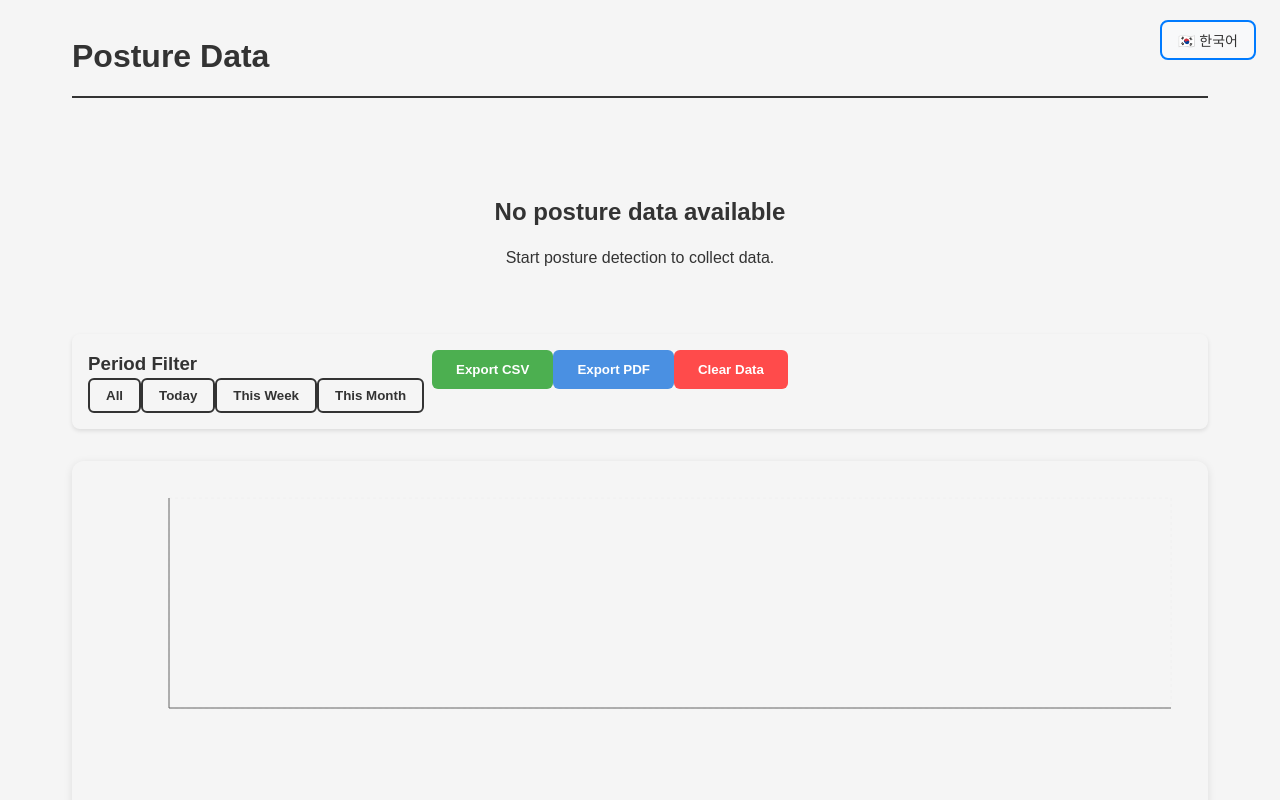
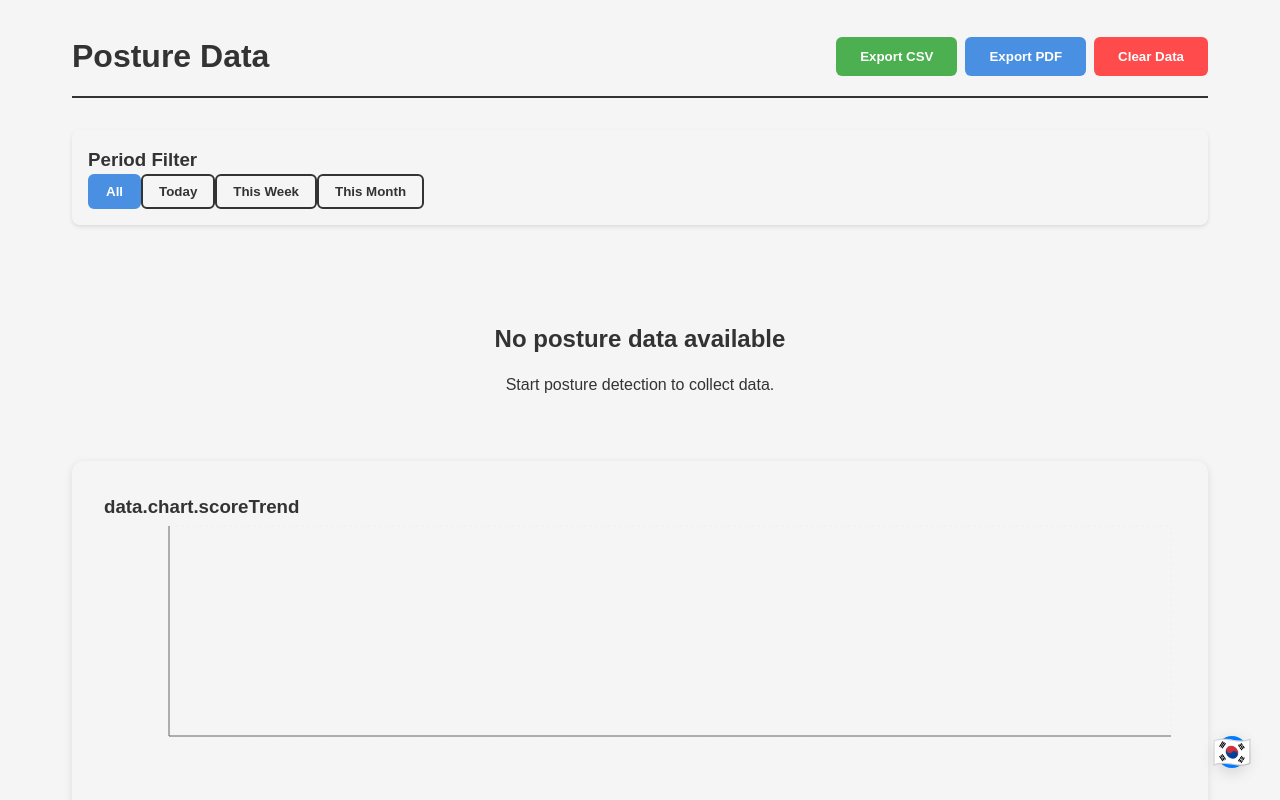
Before and after one commit to croppedeyebrow/posture-check-app, a React (Vite) app: page /data in a window 1280 px wide. Shown: the top 800 px of the page. Built offline with nearby package versions, Linux system fonts and the light colour scheme.

Commit message:
fetch : UI Update : language transfer & chart ui update & calender update

```diff
--- a/src/components/common/LanguageSelector.jsx
+++ b/src/components/common/LanguageSelector.jsx
@@ -2,39 +2,66 @@ import React, { useState } from "react";
 import { useTranslation } from "react-i18next";
 import styled from "styled-components";
 
-const LanguageContainer = styled.div`
+const FloatingButton = styled.button`
   position: fixed;
-  top: 20px;
-  right: 20px;
-  z-index: 1000;
+  right: 32px;
+  bottom: 32px;
+  width: 32px;
+  height: 32px;
+  border-radius: 50%;
+  background: #007bff;
+  color: white;
+  font-size: 0.2rem;
+  box-shadow: 0 4px 16px rgba(0, 0, 0, 0.15);
+  border: none;
+  cursor: pointer;
+  z-index: 2000;
+  display: flex;
+  align-items: center;
+  justify-content: center;
+  transition: background 0.2s;
+  line-height: 1;
+  &:hover {
+    background: #0056b3;
+  }
+`;
+
+const CenteredSpan = styled.span`
+  display: inline-block;
+  line-height: 1;
+  font-size: 2rem;
+`;
+
+const LanguagePopup = styled.div`
+  position: absolute;
+  bottom: 70px;
+  right: 0;
+  background: white;
+  border: 1px solid #ddd;
+  border-radius: 12px;
+  box-shadow: 0 4px 12px rgba(0, 0, 0, 0.15);
+  min-width: 120px;
+  padding: 8px 0;
+  z-index: 2100;
 `;
 
 const LanguageButton = styled.button`
   background: ${(props) => (props.isActive ? "#007bff" : "#f8f9fa")};
   color: ${(props) => (props.isActive ? "white" : "#333")};
-  border: 2px solid #007bff;
-  border-radius: 8px;
-  padding: 8px 16px;
-  margin: 0 4px;
+  border: none;
+  width: 100%;
+  padding: 12px 16px;
+  margin-bottom: 16px;
+  font-size: 1rem;
   cursor: pointer;
-  font-size: 14px;
-  font-weight: 500;
-  transition: all 0.3s ease;
-
+  transition: background 0.2s;
+  display: flex;
+  justify-content: center;
+  align-items: center;
+  text-align: center;
+  border-bottom: ${(props) => (props.isLast ? "none" : "1px solid #eee")};
   &:hover {
-    background: ${(props) => (props.isActive ? "#0056b3" : "#e9ecef")};
-    transform: translateY(-2px);
-    box-shadow: 0 4px 8px rgba(0, 123, 255, 0.2);
-  }
-
-  &:active {
-    transform: translateY(0);
-  }
-
-  @media (max-width: 768px) {
-    padding: 6px 12px;
-    font-size: 12px;
-    margin: 0 2px;
+    background: #e9ecef;
   }
 `;
 
@@ -57,48 +84,28 @@ const LanguageSelector = () => {
   };
 
   return (
-    <LanguageContainer>
-      <LanguageButton onClick={() => setIsOpen(!isOpen)} isActive={isOpen}>
-        {currentLanguage.flag} {currentLanguage.name}
-      </LanguageButton>
-
+    <div style={{ position: "fixed", right: 32, bottom: 32, zIndex: 2000 }}>
+      <FloatingButton
+        onClick={() => setIsOpen((v) => !v)}
+        aria-label={t("common.language") + " 선택"}
+      >
+        <CenteredSpan>{currentLanguage.flag}</CenteredSpan>
+      </FloatingButton>
       {isOpen && (
-        <div
-          style={{
-            position: "absolute",
-            top: "100%",
-            right: 0,
-            background: "white",
-            border: "1px solid #ddd",
-            borderRadius: "8px",
-            boxShadow: "0 4px 12px rgba(0,0,0,0.15)",
-            marginTop: "8px",
-            minWidth: "120px",
-          }}
-        >
-          {languages.map((language) => (
+        <LanguagePopup>
+          {languages.map((language, idx) => (
             <LanguageButton
               key={language.code}
               onClick={() => handleLanguageChange(language.code)}
               isActive={i18n.language === language.code}
-              style={{
-                display: "block",
-                width: "100%",
-                margin: "0",
-                borderRadius: "0",
-                border: "none",
-                borderBottom:
-                  language.code !== "ja" ? "1px solid #eee" : "none",
-                textAlign: "left",
-                padding: "12px 16px",
-              }}
+              isLast={idx === languages.length - 1}
             >
               {language.flag} {language.name}
             </LanguageButton>
           ))}
-        </div>
+        </LanguagePopup>
       )}
-    </LanguageContainer>
+    </div>
   );
 };
 
--- a/src/components/history/PostureHistoryTable.jsx
+++ b/src/components/history/PostureHistoryTable.jsx
@@ -133,7 +133,7 @@ const PostureHistoryTable = ({
                       <PaginationEllipsis>...</PaginationEllipsis>
                       <PaginationButton
                         onClick={() => onPageChange(page)}
-                        isActive={currentPage === page}
+                        $isActive={currentPage === page}
                       >
                         {page}
                       </PaginationButton>
@@ -144,7 +144,7 @@ const PostureHistoryTable = ({
                   <PaginationButton
                     key={page}
                     onClick={() => onPageChange(page)}
-                    isActive={currentPage === page}
+                    $isActive={currentPage === page}
                   >
                     {page}
                   </PaginationButton>
--- a/src/pages/PostureData.jsx
+++ b/src/pages/PostureData.jsx
@@ -37,8 +37,8 @@ const PostureData = () => {
   const { t } = useTranslation();
   const [isHistoryExpanded, setIsHistoryExpanded] = useState(true);
   // 날짜 필터 상태
-  const [startDate] = useState(null);
-  const [endDate] = useState(null);
+  const [startDate, setStartDate] = useState(null);
+  const [endDate, setEndDate] = useState(null);
 
   // 커스텀 훅들 사용
   const { filteredHistory, stats, timeFilter, applyTimeFilter, clearData } =
@@ -421,50 +421,95 @@ const PostureData = () => {
     <DataContainer>
       <Header>
         <h1>{t("data.title")}</h1>
+        <div style={{ display: "flex", gap: "0.5rem" }}>
+          <ExportButton onClick={exportData}>
+            {t("data.export.csv")}
+          </ExportButton>
+          <ExcelExportButton onClick={exportPDF}>
+            {t("data.export.pdf")}
+          </ExcelExportButton>
+          <ClearButton onClick={clearData}>{t("data.clear")}</ClearButton>
+        </div>
       </Header>
+
+      {/* 기간 필터만 남긴 컨테이너 */}
+      <FilterContainer>
+        <div>
+          <h3>{t("data.filter.title")}</h3>
+          <div>
+            <FilterButton
+              onClick={() => handleTimeFilter("all")}
+              $isActive={timeFilter === "all"}
+            >
+              {t("data.filter.all")}
+            </FilterButton>
+            <FilterButton
+              onClick={() => handleTimeFilter("today")}
+              $isActive={timeFilter === "today"}
+            >
+              {t("data.filter.today")}
+            </FilterButton>
+            <FilterButton
+              onClick={() => handleTimeFilter("thisWeek")}
+              $isActive={timeFilter === "thisWeek"}
+            >
+              {t("data.filter.thisWeek")}
+            </FilterButton>
+            <FilterButton
+              onClick={() => handleTimeFilter("thisMonth")}
+              $isActive={timeFilter === "thisMonth"}
+            >
+              {t("data.filter.thisMonth")}
+            </FilterButton>
+          </div>
+        </div>
+      </FilterContainer>
 
       {/* 통계 카드 */}
       {stats ? (
         <StatsGrid>
-          <StatCard isGood={parseFloat(stats.avgScore) >= 60}>
+          <StatCard $isGood={parseFloat(stats.avgScore) >= 60}>
             <StatLabel>{t("data.stats.averageScore")}</StatLabel>
             <StatValue>{stats.avgScore}점</StatValue>
           </StatCard>
 
-          <StatCard isGood={stats.excellentCount > 0} postureType="excellent">
+          <StatCard $isGood={stats.excellentCount > 0} $postureType="excellent">
             <StatLabel>{t("detection.posture.perfect")}</StatLabel>
             <StatValue>{stats.excellentCount}회</StatValue>
           </StatCard>
 
           <StatCard
-            isGood={stats.goodPostureCount > stats.poorPostureCount}
-            postureType="good"
+            $isGood={stats.goodPostureCount > stats.poorPostureCount}
+            $postureType="good"
           >
             <StatLabel>{t("detection.posture.good")}</StatLabel>
             <StatValue>{stats.goodPostureCount}회</StatValue>
           </StatCard>
 
-          <StatCard isGood={stats.normalPostureCount > 0} postureType="average">
+          <StatCard
+            $isGood={stats.normalPostureCount > 0}
+            $postureType="average"
+          >
             <StatLabel>{t("detection.posture.normal")}</StatLabel>
             <StatValue>{stats.normalPostureCount}회</StatValue>
           </StatCard>
 
-          <StatCard isGood={stats.poorPostureCount < 5} postureType="poor">
+          <StatCard $isGood={stats.poorPostureCount < 5} $postureType="poor">
             <StatLabel>{t("detection.posture.bad")}</StatLabel>
             <StatValue>{stats.poorPostureCount}회</StatValue>
           </StatCard>
 
-          <StatCard isGood={parseFloat(stats.improvement) > 0}>
+          <StatCard $isGood={parseFloat(stats.improvement) > 0}>
             <StatLabel>{t("data.stats.improvement")}</StatLabel>
             <StatValue>{stats.improvement}점</StatValue>
           </StatCard>
 
-          <StatCard isGood={parseFloat(stats.consistency) >= 50}>
+          <StatCard $isGood={parseFloat(stats.consistency) >= 50}>
             <StatLabel>{t("data.export.consistency")}</StatLabel>
             <StatValue>{stats.consistency}%</StatValue>
           </StatCard>
 
-          <StatCard isGood={stats.maxScore >= 90}>
+          <StatCard $isGood={stats.maxScore >= 90}>
             <StatLabel>{t("data.stats.bestScore")}</StatLabel>
             <StatValue>{stats.maxScore}점</StatValue>
           </StatCard>
@@ -476,61 +521,34 @@ const PostureData = () => {
         </EmptyState>
       )}
 
-      {/* 필터 컨테이너 */}
-      <FilterContainer>
-        <div>
-          <h3>{t("data.filter.title")}</h3>
-          <div>
-            <FilterButton
-              onClick={() => handleTimeFilter("all")}
-              isActive={timeFilter === "all"}
-            >
-              {t("data.filter.all")}
-            </FilterButton>
-            <FilterButton
-              onClick={() => handleTimeFilter("today")}
-              isActive={timeFilter === "today"}
-            >
-              {t("data.filter.today")}
-            </FilterButton>
-            <FilterButton
-              onClick={() => handleTimeFilter("thisWeek")}
-              isActive={timeFilter === "thisWeek"}
-            >
-              {t("data.filter.thisWeek")}
-            </FilterButton>
-            <FilterButton
-              onClick={() => handleTimeFilter("thisMonth")}
-              isActive={timeFilter === "thisMonth"}
-            >
-              {t("data.filter.thisMonth")}
-            </FilterButton>
-          </div>
-        </div>
-
-        {/* 내보내기 버튼들 */}
-        <div>
-          <ExportButton onClick={exportData}>
-            {t("data.export.csv")}
-          </ExportButton>
-          <ExcelExportButton onClick={exportPDF}>
-            {t("data.export.pdf")}
-          </ExcelExportButton>
-          <ClearButton onClick={clearData}>{t("data.clear")}</ClearButton>
-        </div>
-      </FilterContainer>
-
       {/* 차트 컨테이너 */}
       {rechartsLoaded && (
         <ChartContainer>
+          <h3>{t("data.chart.scoreTrend")}</h3>
           <ScoreChart
             data={prepareChartData(filteredHistory)}
             rechartsComponents={rechartsComponents}
           />
+          <hr
+            style={{
+              margin: "2rem 0",
+              border: 0,
+              borderTop: "1.5px solid #eee",
+            }}
+          />
+          <h3>{t("data.chart.postureDistribution")}</h3>
           <PosturePieChart
             data={preparePieChartData(filteredHistory)}
             rechartsComponents={rechartsComponents}
           />
+          <hr
+            style={{
+              margin: "2rem 0",
+              border: 0,
+              borderTop: "1.5px solid #eee",
+            }}
+          />
+          <h3>{t("data.chart.metrics")}</h3>
           <MetricsChart
             data={prepareMetricsChartData(filteredByDate)}
             rechartsComponents={rechartsComponents}
@@ -542,11 +560,24 @@ const PostureData = () => {
       <DataHistoryContainer>
         <HistoryHeader>
           <h2>{t("data.export.history")}</h2>
-          <ToggleButton
-            onClick={() => setIsHistoryExpanded(!isHistoryExpanded)}
-          >
-            {isHistoryExpanded ? "접기" : "펼치기"}
-          </ToggleButton>
+          <div style={{ display: "flex", gap: "0.5rem", alignItems: "center" }}>
+            <CustomDatePicker
+              value={startDate}
+              onChange={setStartDate}
+              placeholder="시작일"
+            />
+            <span>~</span>
+            <CustomDatePicker
+              value={endDate}
+              onChange={setEndDate}
+              placeholder="종료일"
+            />
+            <ToggleButton
+              onClick={() => setIsHistoryExpanded(!isHistoryExpanded)}
+            >
+              {isHistoryExpanded ? "접기" : "펼치기"}
+            </ToggleButton>
+          </div>
         </HistoryHeader>
 
         {isHistoryExpanded && (
--- a/src/styles/PostureData.styles.jsx
+++ b/src/styles/PostureData.styles.jsx
@@ -42,19 +42,19 @@ export const FilterContainer = styled.div`
 export const FilterButton = styled.button`
   padding: 0.5rem 1rem;
   border: 2px solid
-    ${({ theme, active }) =>
-      active ? theme.colors.primary : theme.colors.border};
+    ${({ theme, $isActive }) =>
+      $isActive ? theme.colors.primary : theme.colors.border};
   border-radius: 6px;
-  background: ${({ theme, active }) =>
-    active ? theme.colors.primary : "transparent"};
-  color: ${({ theme, active }) => (active ? "white" : theme.colors.text)};
+  background: ${({ theme, $isActive }) =>
+    $isActive ? theme.colors.primary : "transparent"};
+  color: ${({ theme, $isActive }) => ($isActive ? "white" : theme.colors.text)};
   font-weight: 600;
   cursor: pointer;
   transition: all 0.2s ease;
 
   &:hover {
-    background: ${({ theme, active }) =>
-      active ? theme.colors.primaryDark : theme.colors.background};
+    background: ${({ theme, $isActive }) =>
+      $isActive ? theme.colors.primaryDark : theme.colors.background};
     transform: translateY(-1px);
   }
 `;
@@ -71,12 +71,12 @@ export const StatCard = styled.div`
   padding: 1.5rem;
   border-radius: 12px;
   border-left: 4px solid
-    ${({ theme, isGood, postureType }) => {
-      if (postureType === "excellent") return "#2196F3"; // 완벽한 자세 - blue
-      if (postureType === "good") return "#4CAF50"; // 좋은 자세 - green
-      if (postureType === "average") return "#FF9800"; // 보통 자세 - orange
-      if (postureType === "poor") return "#F44336"; // 나쁜 자세 - red
-      return isGood ? theme.colors.success : theme.colors.error;
+    ${({ theme, $isGood, $postureType }) => {
+      if ($postureType === "excellent") return "#2196F3"; // 완벽한 자세 - blue
+      if ($postureType === "good") return "#4CAF50"; // 좋은 자세 - green
+      if ($postureType === "average") return "#FF9800"; // 보통 자세 - orange
+      if ($postureType === "poor") return "#F44336"; // 나쁜 자세 - red
+      return $isGood ? theme.colors.success : theme.colors.error;
     }};
   box-shadow: 0 4px 6px rgba(0, 0, 0, 0.1);
   transition: transform 0.2s ease;
@@ -257,15 +257,15 @@ export const PaginationButtons = styled.div`
 export const PaginationButton = styled.button`
   padding: 0.5rem 1rem;
   border: 2px solid
-    ${({ theme, active }) =>
-      active ? theme.colors.primary : theme.colors.border};
+    ${({ theme, $isActive }) =>
+      $isActive ? theme.colors.primary : theme.colors.border};
   border-radius: 6px;
-  background: ${({ theme, active }) =>
-    active ? theme.colors.primary : "transparent"};
-  color: ${({ theme, active, disabled }) =>
+  background: ${({ theme, $isActive }) =>
+    $isActive ? theme.colors.primary : "transparent"};
+  color: ${({ theme, $isActive, disabled }) =>
     disabled
       ? theme.colors.textSecondary
-      : active
+      : $isActive
       ? "white"
       : theme.colors.text};
   font-weight: 600;
@@ -274,8 +274,8 @@ export const PaginationButton = styled.button`
   min-width: 40px;
 
   &:hover:not(:disabled) {
-    background: ${({ theme, active }) =>
-      active ? theme.colors.primaryDark : theme.colors.background};
+    background: ${({ theme, $isActive }) =>
+      $isActive ? theme.colors.primaryDark : theme.colors.background};
     transform: translateY(-1px);
   }
 
```
